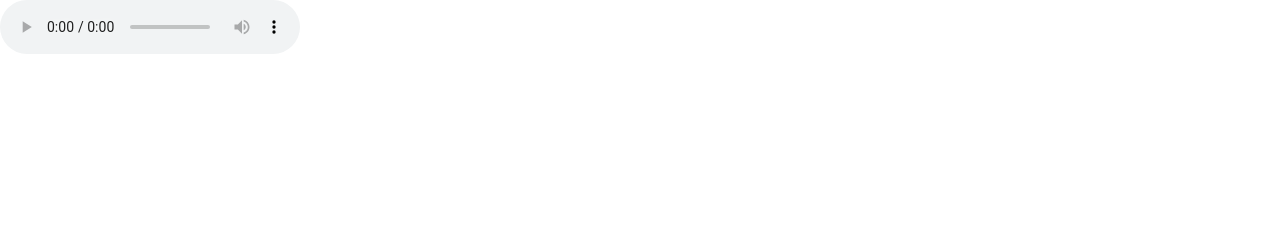
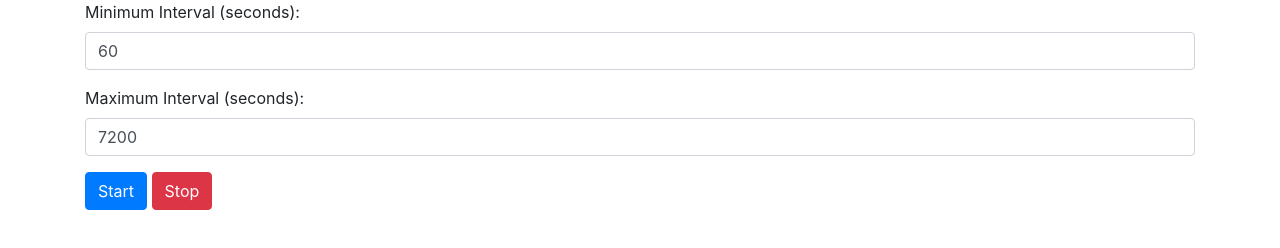
Before and after one commit to BlipOnNobodysRadar/AudioReminders, a plain HTML site: page index.html in a window 1280 px wide. Drawn offline with nearby package versions, Linux system fonts and the light colour scheme.

Commit message:
add simple bootstrap UI

```diff
--- a/index.html
+++ b/index.html
@@ -4,6 +4,8 @@
     	<meta charset="utf-8">
     	<meta name="description" content="description here">
     	<meta name="keywords" content="one, two, three">
+			<link rel="stylesheet" href="https://stackpath.bootstrapcdn.com/bootstrap/4.5.0/css/bootstrap.min.css" integrity="sha384-9aIt2nRpC12Uk9gS9baDl411NQApFmC26EwAOH8WgZl5MYYxFfc+NcPb1dKGj7Sk" crossorigin="anonymous">
+
 
 		<title>Document title</title>
 
@@ -14,7 +16,27 @@
 	<body>
 		<header>
 		</header>
-			<audio id="audio" src="audio/breath.mp3" controls>Yo</audio>
+		<div class="container">
+			<div class="row">
+				<div class="col-md-12">
+					<audio id="audio" src="audio/breath.mp3"></audio>
+				</div>
+			</div>
+			<div class="row">
+				<div class="col-md-12">
+					<div class="form-group">
+						<label for="minInterval">Minimum Interval (seconds):</label>
+						<input type="number" class="form-control" id="minInterval" value="60">
+					</div>
+					<div class="form-group">
+						<label for="maxInterval">Maximum Interval (seconds):</label>
+						<input type="number" class="form-control" id="maxInterval" value="7200">
+					</div>
+					<button class="btn btn-primary" onclick="playAudio()">Start</button>
+					<button class="btn btn-danger" onclick="stopAudio()">Stop</button>
+				</div>
+			</div>
+		</div>
 
 		<footer>
 		</footer>
--- a/js/main.js
+++ b/js/main.js
@@ -1,19 +1,22 @@
-var audio = document.getElementById("audio");
-var minInterval = 120 * 60 * 1000; // minimum interval in milliseconds (1 minute)
-var maxInterval = 2 * 60 * 1000; // maximum interval in milliseconds (2 hours) 120 original
-
-console.log(`Min interval: ${minInterval} Max interval: ${maxInterval}`);
+const audio = document.getElementById("audio");
+let minInterval = document.getElementById("minInterval").value;
+let maxInterval = document.getElementById("maxInterval").value;
+let intervalId;
 
 function playAudio() {
-  console.log("Audio played.");
   audio.play();
-  setTimeout(playAudio, randomInterval());
+  intervalId = setTimeout(playAudio, randomInterval());
+}
+
+function stopAudio() {
+  clearTimeout(intervalId);
+  audio.pause();
 }
 
 function randomInterval() {
+  minInterval = document.getElementById("minInterval").value;
+  maxInterval = document.getElementById("maxInterval").value;
   return (
     Math.floor(Math.random() * (maxInterval - minInterval + 1)) + minInterval
   );
 }
-
-setTimeout(playAudio, randomInterval());
```
